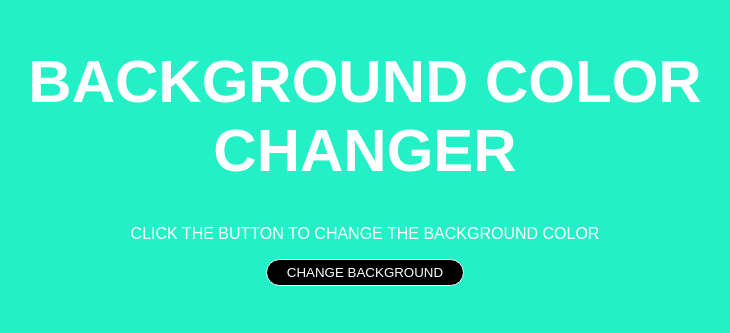
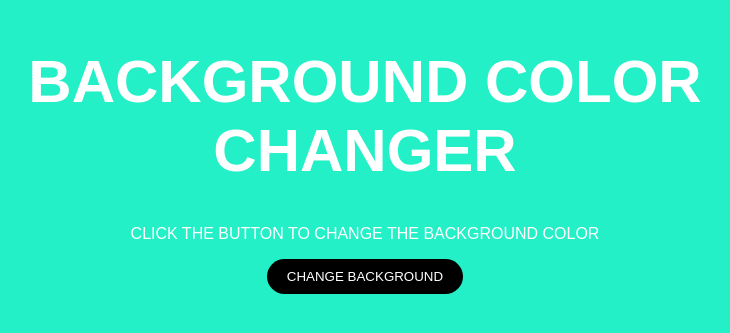
Before and after one commit to toperkemur/BACKGROUND-COLOR-CHANGER, a plain HTML site: page index.html in a window 1280 px wide. Shown: the part 129-462 px from the top of the page, without its empty margins (275-1005 px from the left). Drawn offline with Linux system fonts and the light colour scheme.

Commit message:
change the border
change the border for button

```diff
--- a/style.css
+++ b/style.css
@@ -20,12 +20,12 @@ h1 {
 }
 
 #button {
-    padding: 5px 20px;
+    padding: 10px 20px;
     border-radius: 20px;
     background: black;
     color: white;
     box-shadow: none;
-    border: 1px solid white;
+    border: none;
     cursor: pointer;
 }
 
```
